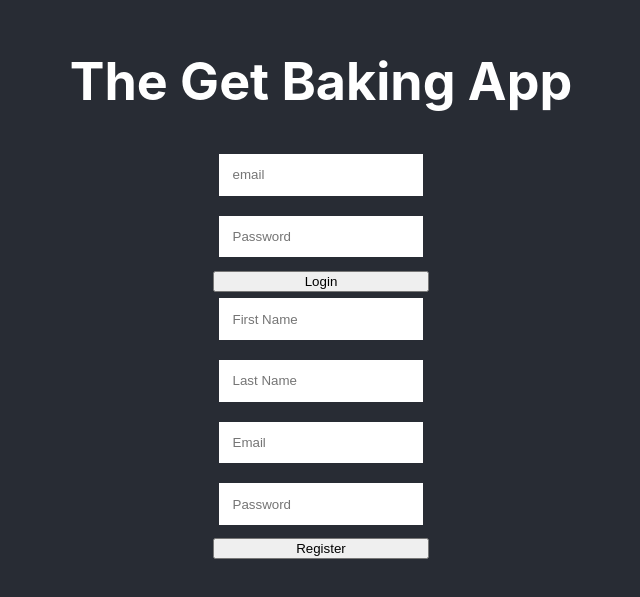
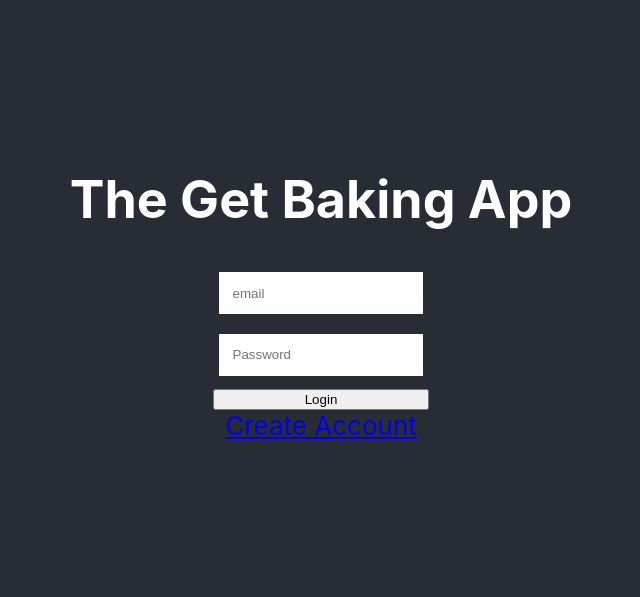
Before and after one commit to benjaminbwright/get-baking, a React (Create React App) app in the folder client/: page / in a window 1280 px wide. Shown: the part 113-710 px from the top of the page, without its empty margins (319-959 px from the left). Built offline with nearby package versions, Linux system fonts and the light colour scheme.

Commit message:
Added registration route to unauthenticated app

```diff
--- a/client/src/components/LoginForm.js
+++ b/client/src/components/LoginForm.js
@@ -1,4 +1,5 @@
 import React from 'react'
+import { Link } from 'react-router-dom'
 
 //TODO: add this form to it's own component file
 const LoginForm = props => {
@@ -22,6 +23,7 @@ const LoginForm = props => {
         />
         <button onClick={props.login} >Login</button>
       </form>
+      <Link to="/register">Create Account</Link>
     </div>
   );
 }
--- a/client/src/components/UnauthenticatedApp.js
+++ b/client/src/components/UnauthenticatedApp.js
@@ -70,11 +70,14 @@ class UnauthenticatedApp extends Component {
           <h1>The Get Baking App</h1>
           <Router>
             <Route
-              path="/"
+              exact path="/"
               render={props => <LoginForm email={this.state.email} password={this.state.password} login={this.handleLoginSubmit} handleInputChange={this.handleInputChange} />}
             />
+            <Route
+              exact path="/register"
+              render={props => <RegistrationForm register={this.handleRegistrationSubmit} /> }
+            />
           </Router>
-          <RegistrationForm register={this.handleRegistrationSubmit} />
         </header>
       </div>
     );
```
